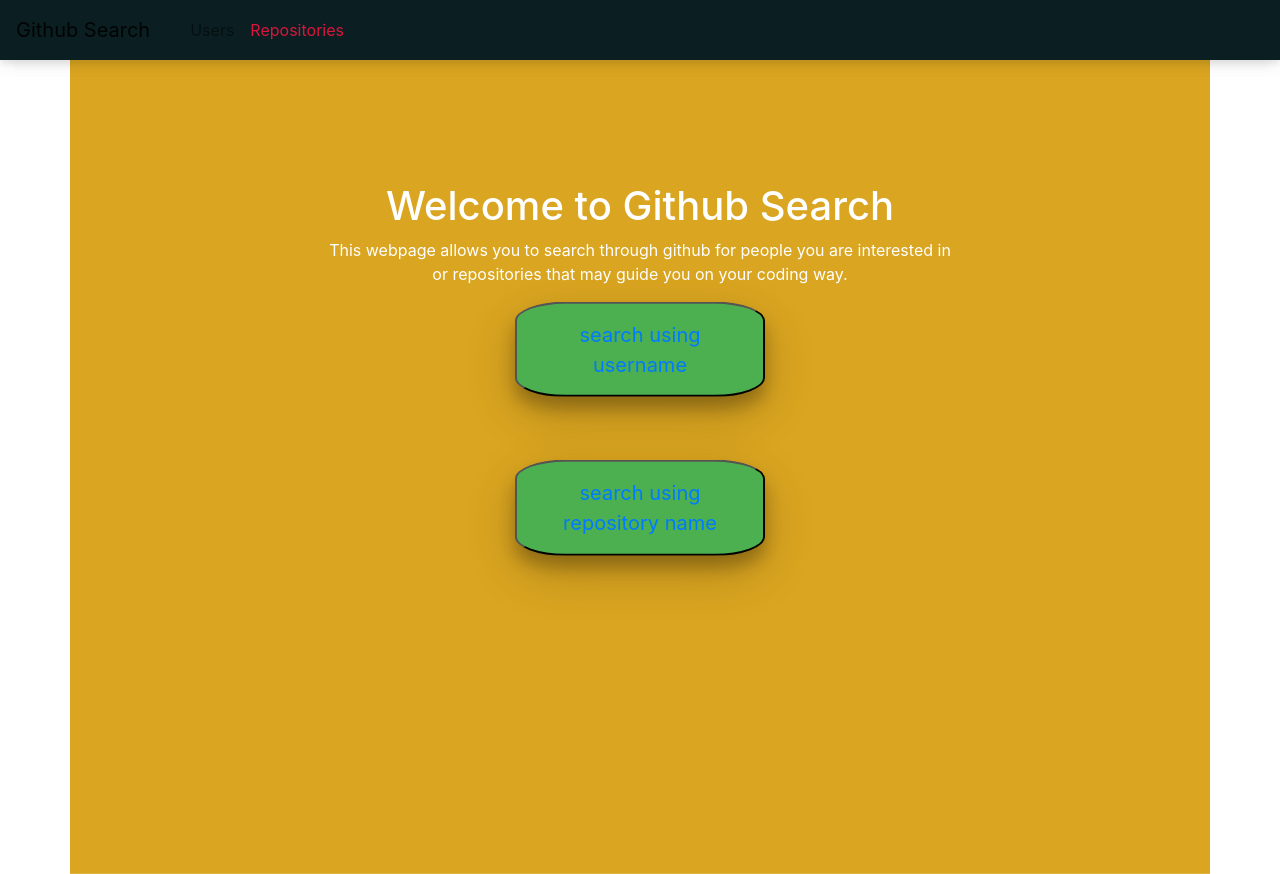
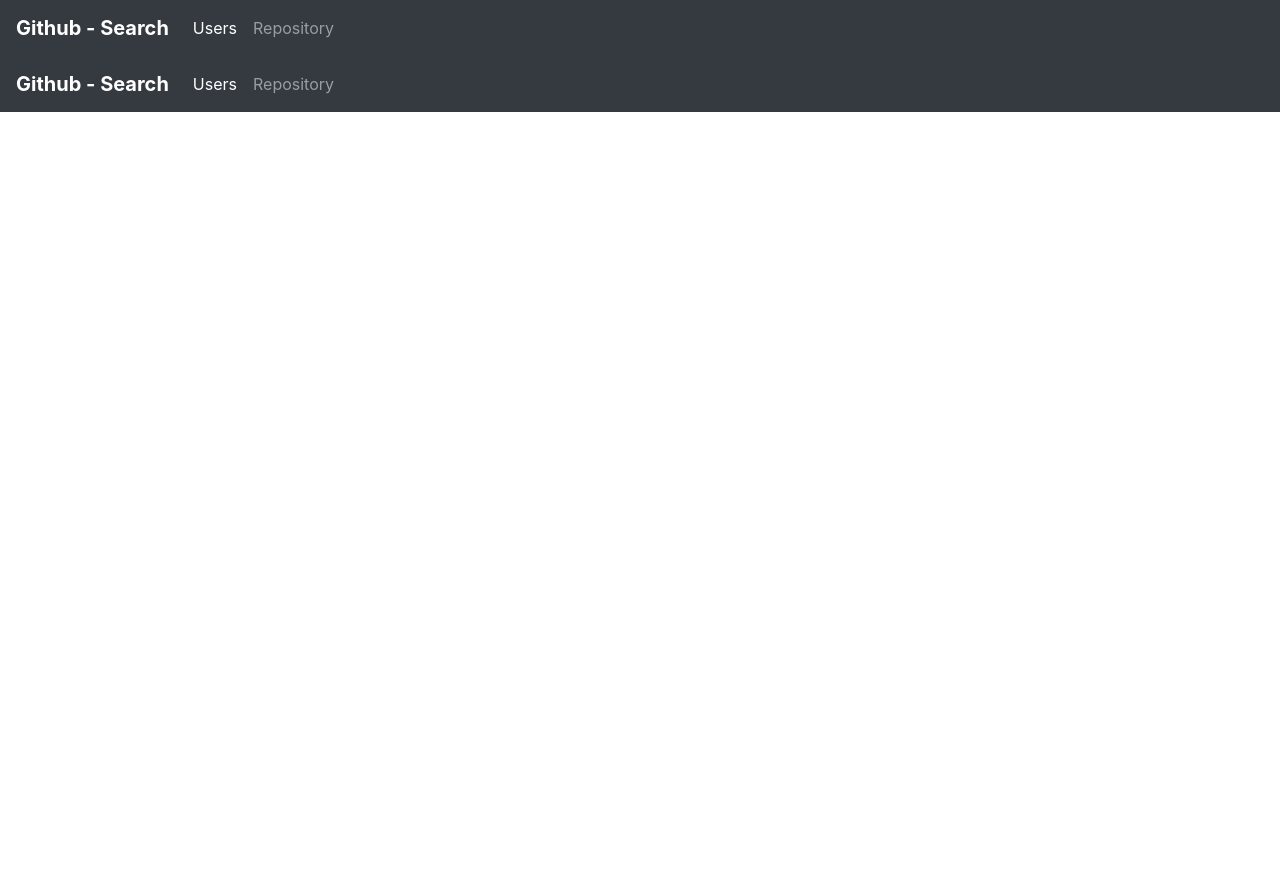
Before and after one commit to StacyWeru/Github-Search, an Angular app: page /nav-bar in a window 1280 px wide. After the commit the page ends 800 px from the top, so only its background shows below. Built offline with nearby package versions, Linux system fonts and the light colour scheme.

Commit message:
Added all these

```diff
--- a/package.json
+++ b/package.json
@@ -29,9 +29,10 @@
     "@angular-devkit/build-angular": "~0.1001.3",
     "@angular/cli": "~10.1.3",
     "@angular/compiler-cli": "~10.1.3",
-    "@types/node": "^12.11.1",
     "@types/jasmine": "~3.5.0",
     "@types/jasminewd2": "~2.0.3",
+    "@types/node": "^12.11.1",
+    "angular-cli-ghpages": "^0.6.2",
     "codelyzer": "^6.0.0",
     "jasmine-core": "~3.6.0",
     "jasmine-spec-reporter": "~5.0.0",
--- a/src/app/app.component.html
+++ b/src/app/app.component.html
@@ -1,5 +1,7 @@
 <app-nav-bar></app-nav-bar>
 
-<app-home></app-home>
+<router-outlet></router-outlet>
 
-<!-- <router-outlet></router-outlet>  -->
+<!-- <app-home></app-home> -->
+<!-- <app-users></app-users> -->
+<!-- <app-repository></app-repository> -->
--- a/src/app/info-service/info.service.ts
+++ b/src/app/info-service/info.service.ts
@@ -3,7 +3,7 @@
 import { User } from './../user';
 import { Repository } from './../repository';
 
-import { environment } from './../../environments/environment'
+import { environment } from './../../environments/environment';
 
 @Injectable({
   providedIn: 'root'
--- a/src/app/nav-bar/nav-bar.component.html
+++ b/src/app/nav-bar/nav-bar.component.html
@@ -1,11 +1,11 @@
-<nav class="navbar navbar-expand-lg navbar-light fixed-top opaque-navbar">
+<!-- <nav class="navbar navbar-expand-lg navbar-light fixed-top opaque-navbar">
   <div class="title">
     <a class="navbar-brand ">Github Search</a>
   </div>
     <div class=" navbar inline">
       <ul class="navbar-nav links">
         <li>
-          <a class="nav-link"    routerLink="/users" routerLinkActive="active">Users</a>
+          <a class="nav-link" routerLink="/users" routerLinkActive="active">Users</a>
         </li>
         <li>
           <a class="nav-link" style="color: crimson;" routerLink='/repository' routerLinkActive='active'>Repositories</a>
@@ -13,4 +13,16 @@
       </ul>
     </div>
   </nav>
-  <router-outlet></router-outlet>
+  <router-outlet></router-outlet> -->
+  <nav class="navbar navbar-expand-lg navbar-dark bg-dark">
+    <a class="navbar-brand" routerLink="/users"><b>Github - Search</b></a>
+    <button class="navbar-toggler" type="button" data-toggle="collapse" data-target="#navbarNavAltMarkup" aria-controls="navbarNavAltMarkup" aria-expanded="false" aria-label="Toggle navigation">
+      <span class="navbar-toggler-icon"></span>
+    </button>
+    <div class="collapse navbar-collapse" id="navbarNavAltMarkup">
+      <div class="navbar-nav">
+        <a class="nav-item nav-link active" routerLink="users " routerLinkActive='active'> Users<span class="sr-only">(current)</span></a>
+        <a class="nav-item nav-link" routerLink="/repository" routerLinkActive='active'> Repository </a>
+      </div>
+    </div>
+  </nav>
--- a/src/app/nav-bar/nav-bar.component.ts
+++ b/src/app/nav-bar/nav-bar.component.ts
@@ -1,5 +1,5 @@
 import { Component, OnInit } from '@angular/core';
-import { Routes, RouterModule } from '@angular/router';
+import { RouterModule } from '@angular/router';
 
 @Component({
   selector: 'app-nav-bar',
--- a/src/app/repository/repository.component.html
+++ b/src/app/repository/repository.component.html
@@ -10,7 +10,7 @@
        </form>
   <h2 appHighlight>Repository</h2>
         <p>Repository name:{{repository.name}}</p>
-        <p><a href="{{Repositorysitory.html_url}}" class="btn btn-sm btn-success pull-right">View this Repository</a></p>
+        <p><a href="{{Repository.html_url}}" class="btn btn-sm btn-success pull-right">View this Repository</a></p>
         <p>Repository Description:{{Repository.description}}</p>
 
 
--- a/src/app/repository/repository.component.ts
+++ b/src/app/repository/repository.component.ts
@@ -1,7 +1,7 @@
 import { Component, OnInit } from '@angular/core';
 import { Routes, RouterModule } from '@angular/router';
 import { InfoService } from '../info-service/info.service';
-import { Repository} from './../repository';
+import { Repository} from '../repository';
 
 @Component({
   selector: 'app-repository',
--- a/src/app/users/users.component.html
+++ b/src/app/users/users.component.html
@@ -7,14 +7,15 @@
   <div class="form">
     <form (ngSubmit)='findUser()' #searchForm='ngForm'>
       <div class="form-group">
-           <input type="text" class="form-control" placeholder="search users with username" [(ngModel)] ="username" name="username" (keyup)="findUser()">
+        <input type="text" class="form-control" placeholder="search users with username" [(ngModel)]="username"
+          name="username" (keyup)="findUser()">
       </div>
     </form>
   </div>
   <h2 appHighlight>user Details</h2>
 
   <div class="row">
-        <div class = "avatar">
+    <div class="avatar">
       <img src="{{user.avatar_url}}" class="avatarimg" alt="image">
     </div>
   </div>
--- a/src/environments/environment.prod.ts
+++ b/src/environments/environment.prod.ts
@@ -1,3 +1,6 @@
 export const environment = {
-  production: true
+  production: true,
+  apiUrl:  "https://api.github.com/users/",
+  apiRepos :"/repos?access_token=70c52516bf1eb961b70ac3ccd0276e2f76a3bc86",
+  apiKey :"?access_token=70c52516bf1eb961b70ac3ccd0276e2f76a3bc86",
 };
```
Also changed, not shown: src/app/app-routing.module.ts (+8 -6 lines), 1 other file (tests, documents, lock files or other folders). Lines whose indentation alone changed are shown as unchanged.
